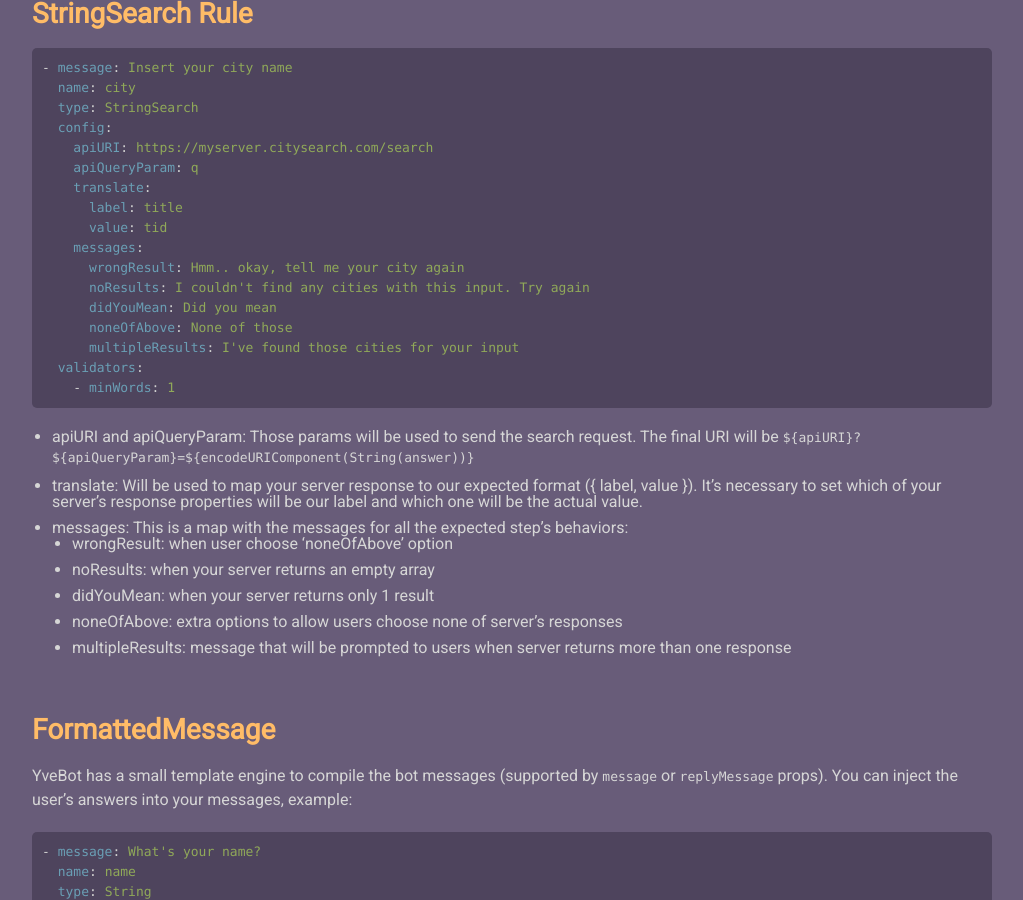
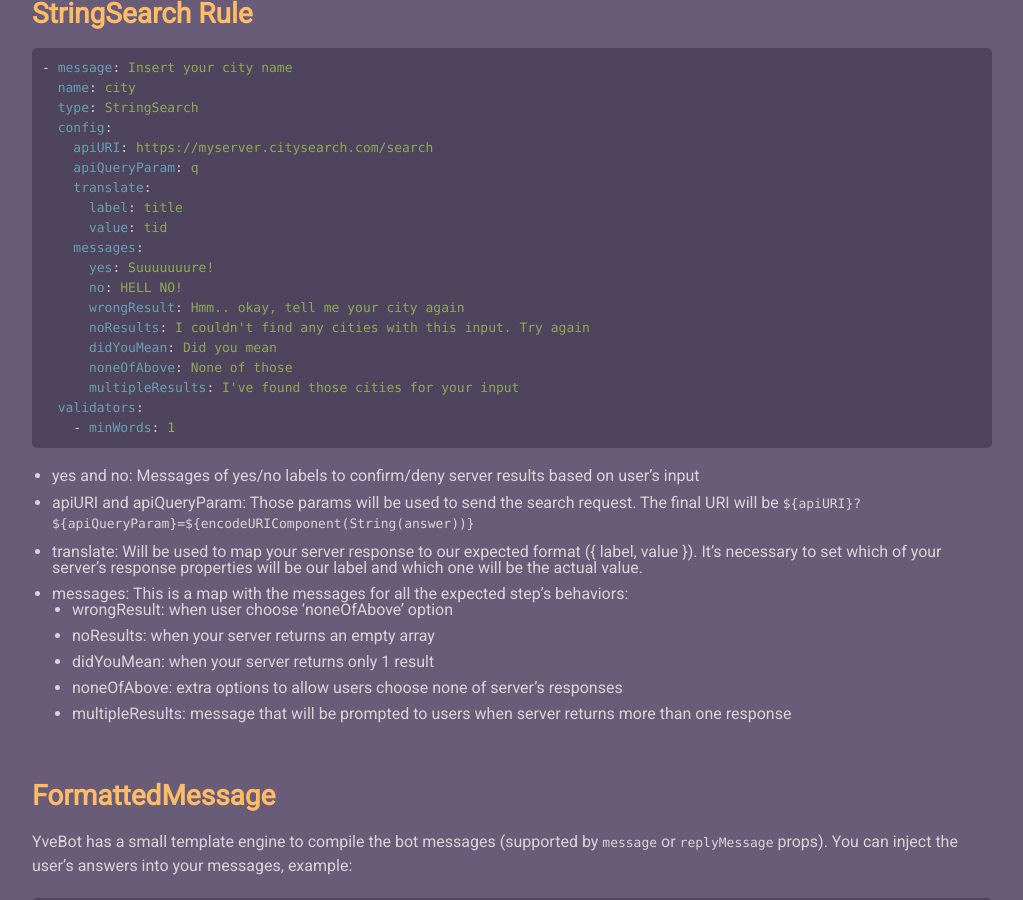
Before and after one commit to andersonba/yve-bot, a Jekyll site: the page built from docs/docs/rule.md, in a window 1280 px wide and 900 px high, scrolled down 1088 px. Shown: the whole window, without its empty margins (128-1151 px from the left). Built offline with Jekyll 4.4.1, drawn with Linux system fonts in a browser that asks for light colours; nearby versions of some CDN libraries; our own code applies the rules of GitHub Pages for plain Markdown files.

Commit message:
Update doc

````diff
--- a/docs/docs/rule.md
+++ b/docs/docs/rule.md
@@ -46,6 +46,8 @@ You can define a rule using two styles
       label: title
       value: tid
     messages:
+      yes: Suuuuuuure!
+      no: HELL NO!
       wrongResult: Hmm.. okay, tell me your city again
       noResults: I couldn't find any cities with this input. Try again
       didYouMean: Did you mean
@@ -54,6 +56,8 @@ You can define a rule using two styles
   validators:
     - minWords: 1
 ```
+- yes and no:
+  Messages of yes/no labels to confirm/deny server results based on user's input
 - apiURI and apiQueryParam:
   Those params will be used to send the search request. The final URI will be
   `${apiURI}?${apiQueryParam}=${encodeURIComponent(String(answer))}`
````
